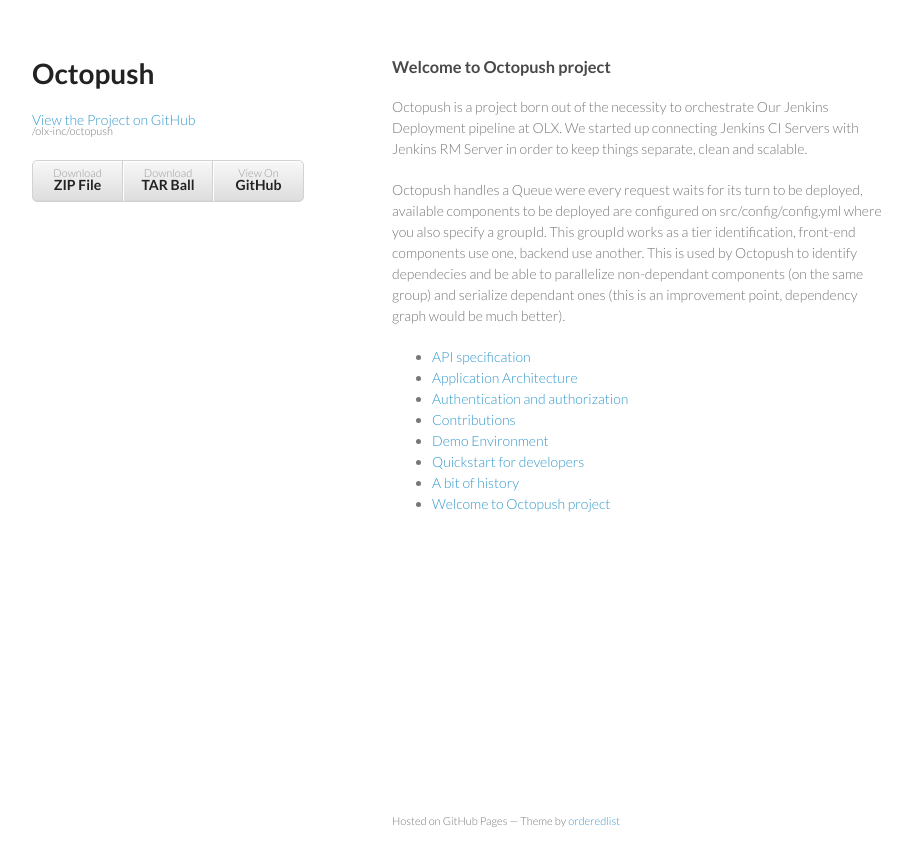
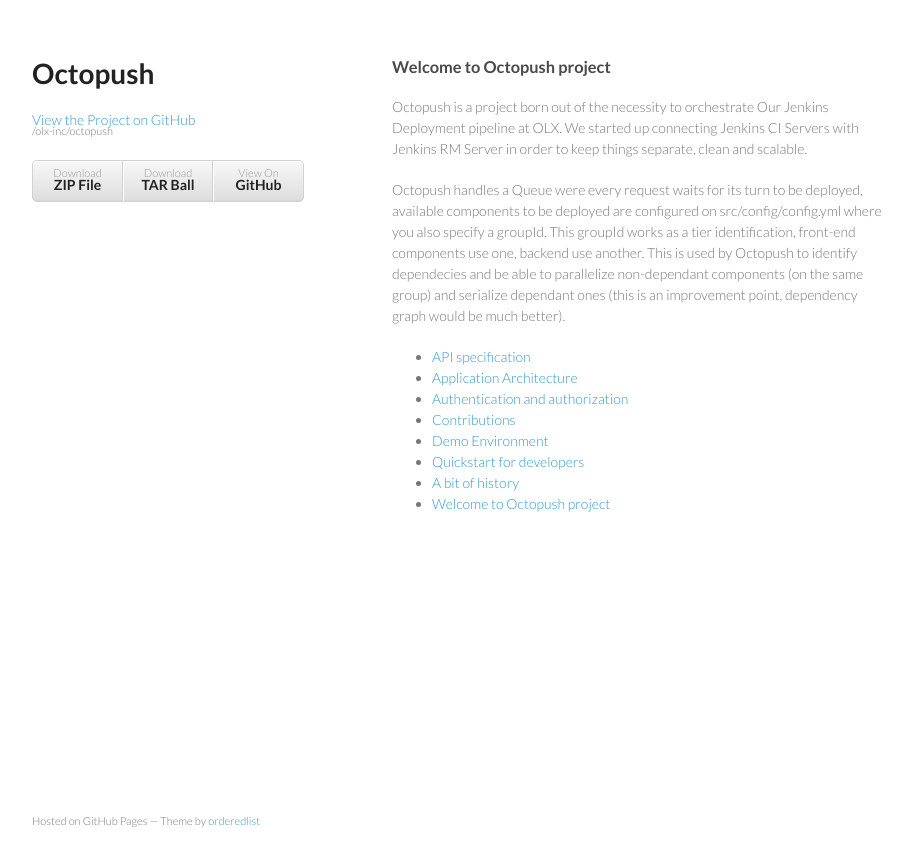
Before and after one commit to olx-inc/octopush, a Jekyll site: the page built from index.md, in a window 1280 px wide. Shown: the top 866 px of the page, without its empty margins (178-1090 px from the left). Built offline with Jekyll 4.4.1, drawn with Linux system fonts in a browser that asks for light colours.

Commit message:
Layout fixed

```diff
--- a/_layouts/default.html
+++ b/_layouts/default.html
@@ -31,13 +31,13 @@
         <h3>{{ page.title }}</h3>
 
         {{ content }}
+      </section>
+      <footer>
+        <p>
+          <small>Hosted on GitHub Pages &mdash; Theme by <a href="https://github.com/orderedlist">orderedlist</a></small>
+        </p>
+      </footer>
 
-        <footer>
-          <p>
-            <small>Hosted on GitHub Pages &mdash; Theme by <a href="https://github.com/orderedlist">orderedlist</a></small>
-          </p>
-        </footer>
-      </section>
     </div>
 
   </body>
```
